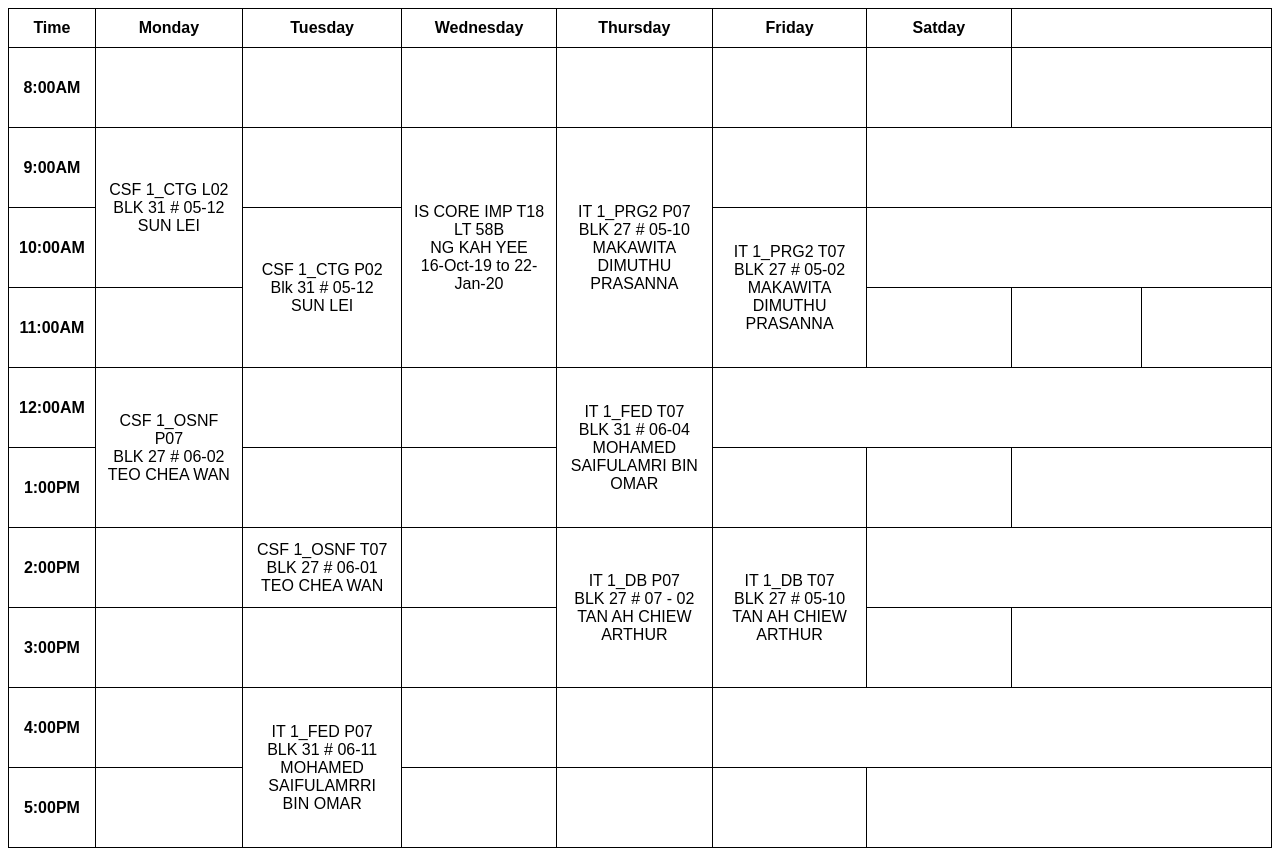
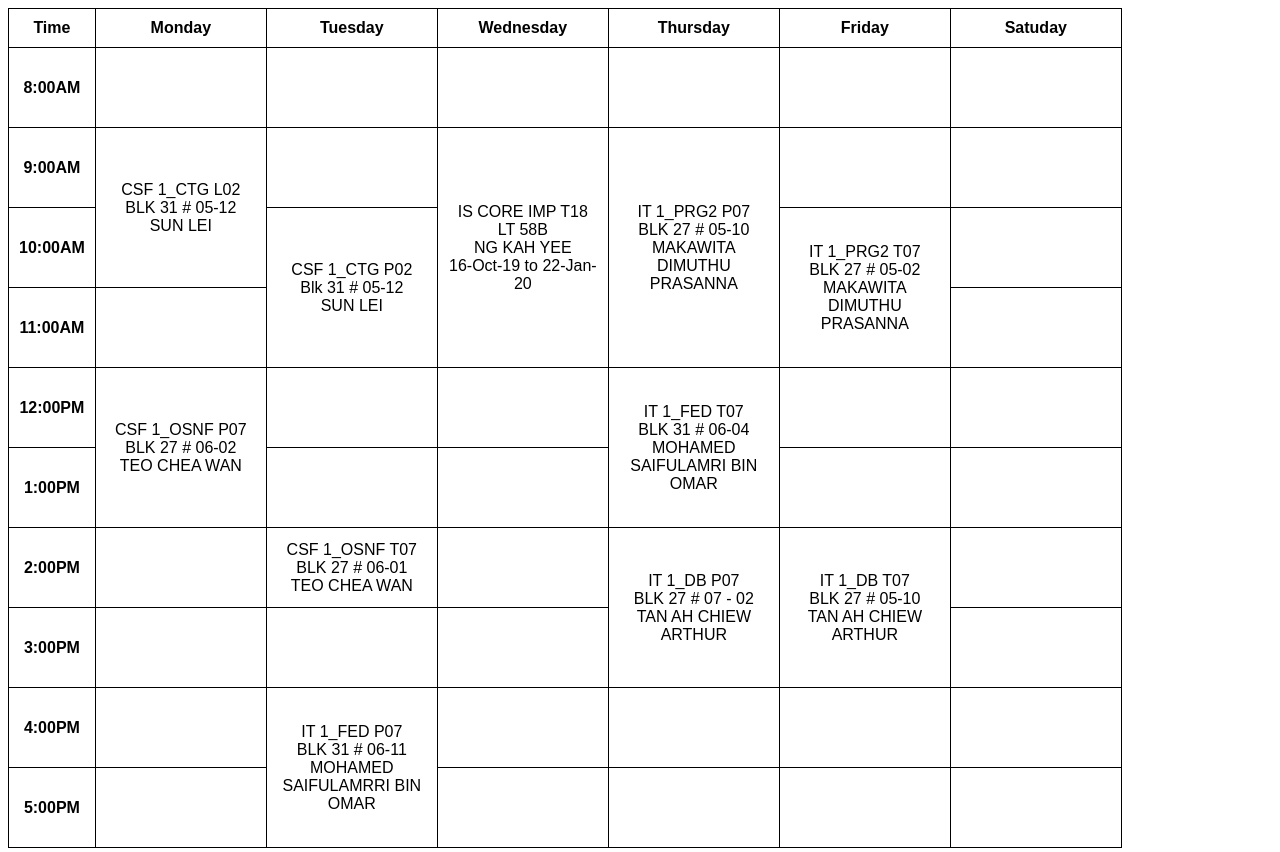
Before and after one commit to achrinza/np-fed-answers, a plain HTML site: page FED/Assignments/Week 2/Week2Practical/MyTimetable.html in a window 1280 px wide. Drawn offline with Linux system fonts and the light colour scheme.

Commit message:
Miscelaneous fixes for FED/Assignments/Week 2/Week2Practical/MyTimetable.html
Signed-off-by: Rifa Achrinza <25147899+achrinza@users.noreply.github.com>

```diff
--- a/FED/Assignments/Week 2/Week2Practical/MyTimetable.html
+++ b/FED/Assignments/Week 2/Week2Practical/MyTimetable.html
@@ -1,8 +1,3 @@
-<!--
-    Copyright (c) 2019 Rifa I. Achrinza
-    This document is licensed under MIT license (See LICENSE for details)
--->
-
 <!DOCTYPE html>
 <html>
     <head>
@@ -42,7 +37,7 @@
                 <th>Wednesday</th>
                 <th>Thursday</th>
                 <th>Friday</th>
-                <th>Satday</th>
+                <th>Satuday</th>
             </tr>
             <tr>
                 <th>8:00AM</th>
@@ -94,11 +89,9 @@
                 <th>11:00AM</th>
                 <td></td>
                 <td></td>
-                <td></td>
-                <td></td>
             </tr>
             <tr>
-                <th>12:00AM</th>
+                <th>12:00PM</th>
                 <td rowspan="2">
                     CSF 1_OSNF P07<br>
                     BLK 27 # 06-02<br>
@@ -111,6 +104,8 @@
                     BLK 31 # 06-04<br>
                     MOHAMED SAIFULAMRI BIN OMAR<br>
                 </td>
+                <td></td>
+                <td></td>
             </tr>
             <tr>
                 <th>1:00PM</th>
@@ -156,6 +151,8 @@
                 </td>
                 <td></td>
                 <td></td>
+                <td></td>
+                <td></td>
             </tr>
             <tr>
                 <th>5:00PM</th>
```
